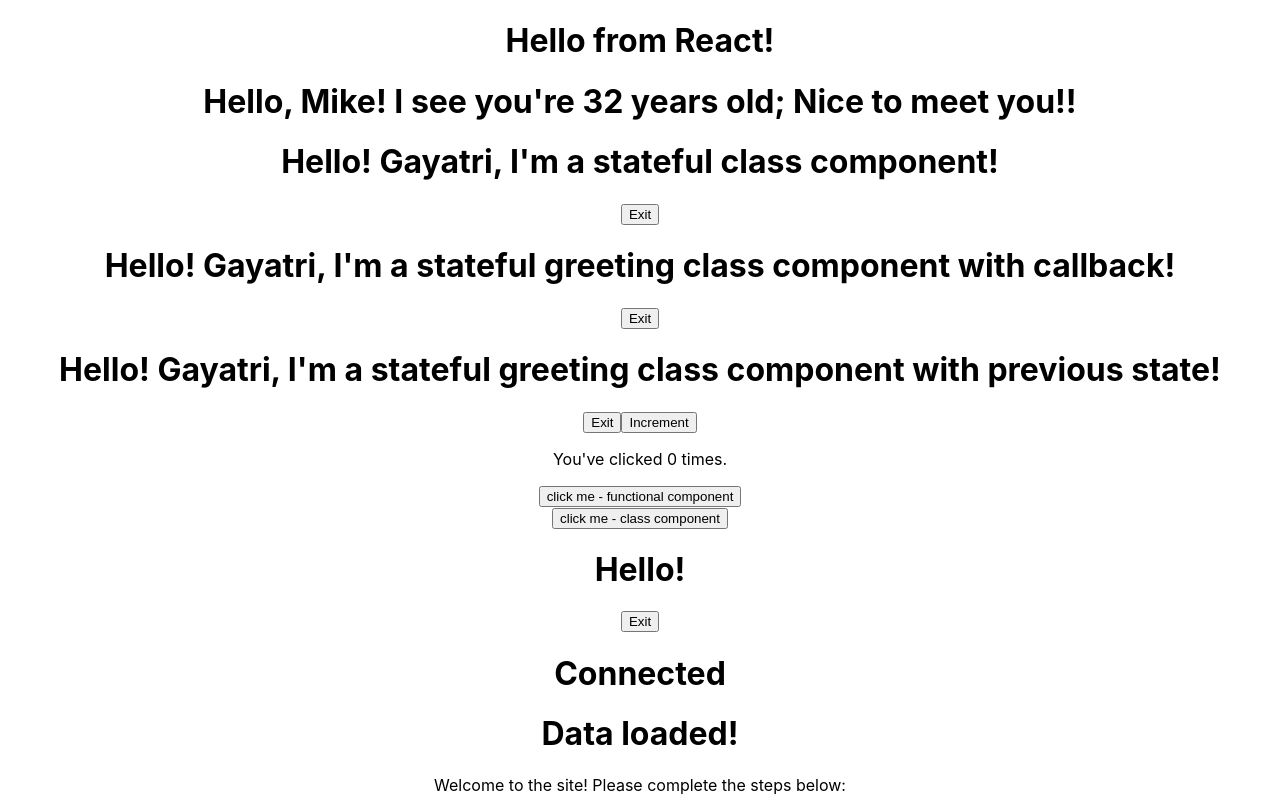
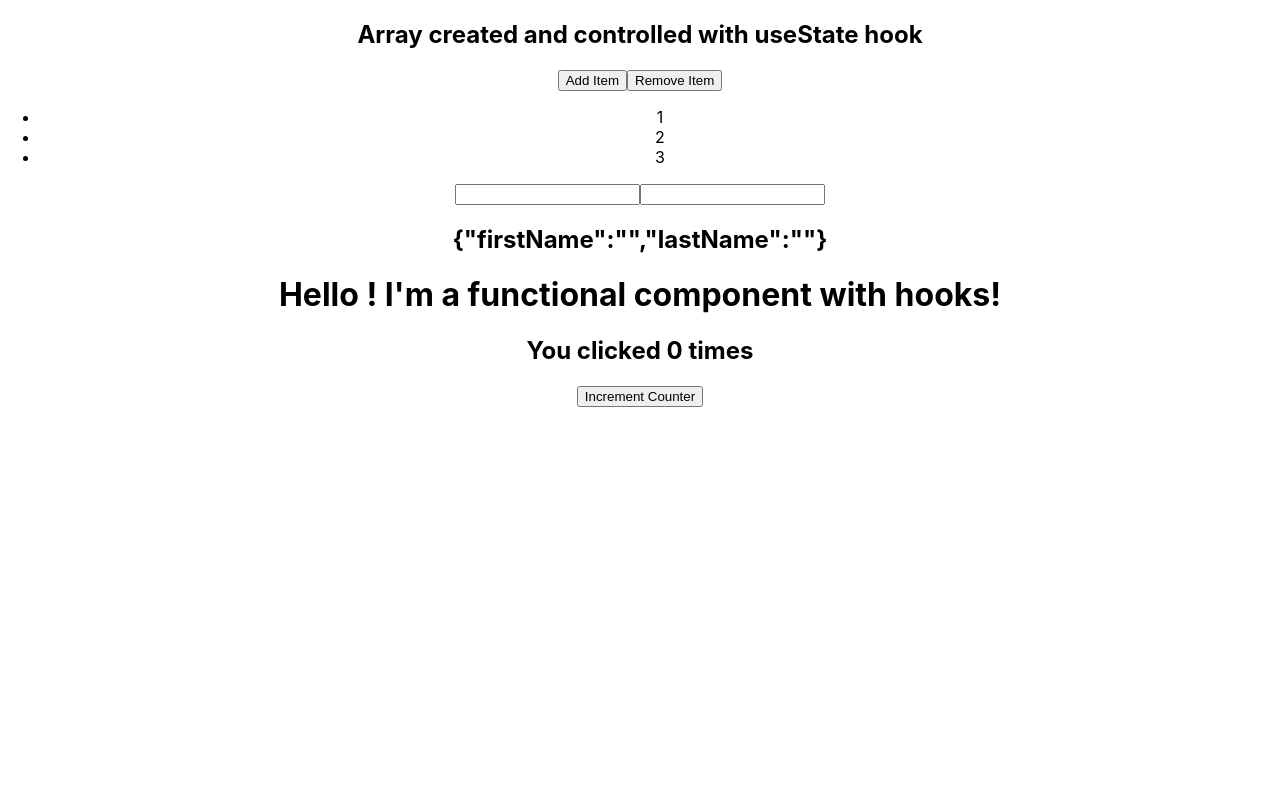
Before and after one commit to gayatrig19/first-react-app, a React (Create React App) app in the folder my-app/: page / in a window 1280 px wide. Shown: the top 800 px of the page. Built offline with nearby package versions, Linux system fonts and the light colour scheme.

Commit message:
The useState() Hook with Objects and Arrays Part 2

```diff
--- a/my-app/src/App.js
+++ b/my-app/src/App.js
@@ -21,12 +21,14 @@ import UncontrolledForm from './components/UncontrolledForm';
 import SearchBar from './components/SearchBar';
 import ControlledFormHooks from './components/ControlledFormHooks';
 import UseStateWithArrays from './components/UseStateWithArrays';
+import UseStateWithObjects from './components/UseStateWithObjects';
+import HooksCounter from './components/HooksCounter';
 
 
 function App() {
   return (
     <div className="App">
-      <FunctionalGreeting />
+      {/* <FunctionalGreeting />
       <FunctionalGreetingWithProps greeting="Nice to meet you!!" name="Mike" age="32" />
       <StatefulGreeting greeting="I'm a stateful class component!" name="Gayatri" />
       <StatefulGreetingWithCallback greeting="I'm a stateful greeting class component with callback!" name="Gayatri" />
@@ -45,8 +47,10 @@ function App() {
       <ControlledForm />
       <UncontrolledForm />
       <SearchBar />
-      <ControlledFormHooks />
+      <ControlledFormHooks /> */}
       <UseStateWithArrays />
+      <UseStateWithObjects />
+      <HooksCounter />
     </div>
   );
 }
--- /dev/null
+++ b/my-app/src/components/HooksCounter.js
@@ -0,0 +1,23 @@
+import React, { useState } from "react";
+
+export default function HooksCounter(props) {
+    // count: a new state property
+    // setCount: a method to update count
+    // useState(0): initialize count to 0
+    const [count, setCount] = useState(0);
+
+    return (
+        <div className="greeting">
+        <h1>
+            Hello {props.name}!
+            I'm a functional component with hooks!
+        </h1>
+        <h2>You clicked {count} times</h2>
+        <button onClick={
+            () => setCount(count => count + 1)
+        }>
+            Increment Counter
+        </button>
+        </div>
+    );
+}
--- /dev/null
+++ b/my-app/src/components/UseStateWithObjects.js
@@ -0,0 +1,31 @@
+import React, { useState } from 'react';
+
+function UseStateWithObjects() {
+    const [name, setName] = useState({ firstName: "", lastName: "" });
+
+    return (
+        <div>
+            <form>
+                <input
+                    type="text"
+                    value={name.firstName}
+                    onChange={e => setName({
+                        ...name,
+                        firstName: e.target.value
+                    })}
+                />
+                <input
+                    type="text"
+                    value={name.lastName}
+                    onChange={e => setName({
+                        ...name,
+                        lastName: e.target.value
+                    })}
+                />
+                <h2>{JSON.stringify(name)}</h2>
+            </form>
+        </div>
+    )
+}
+
+export default UseStateWithObjects;
```
